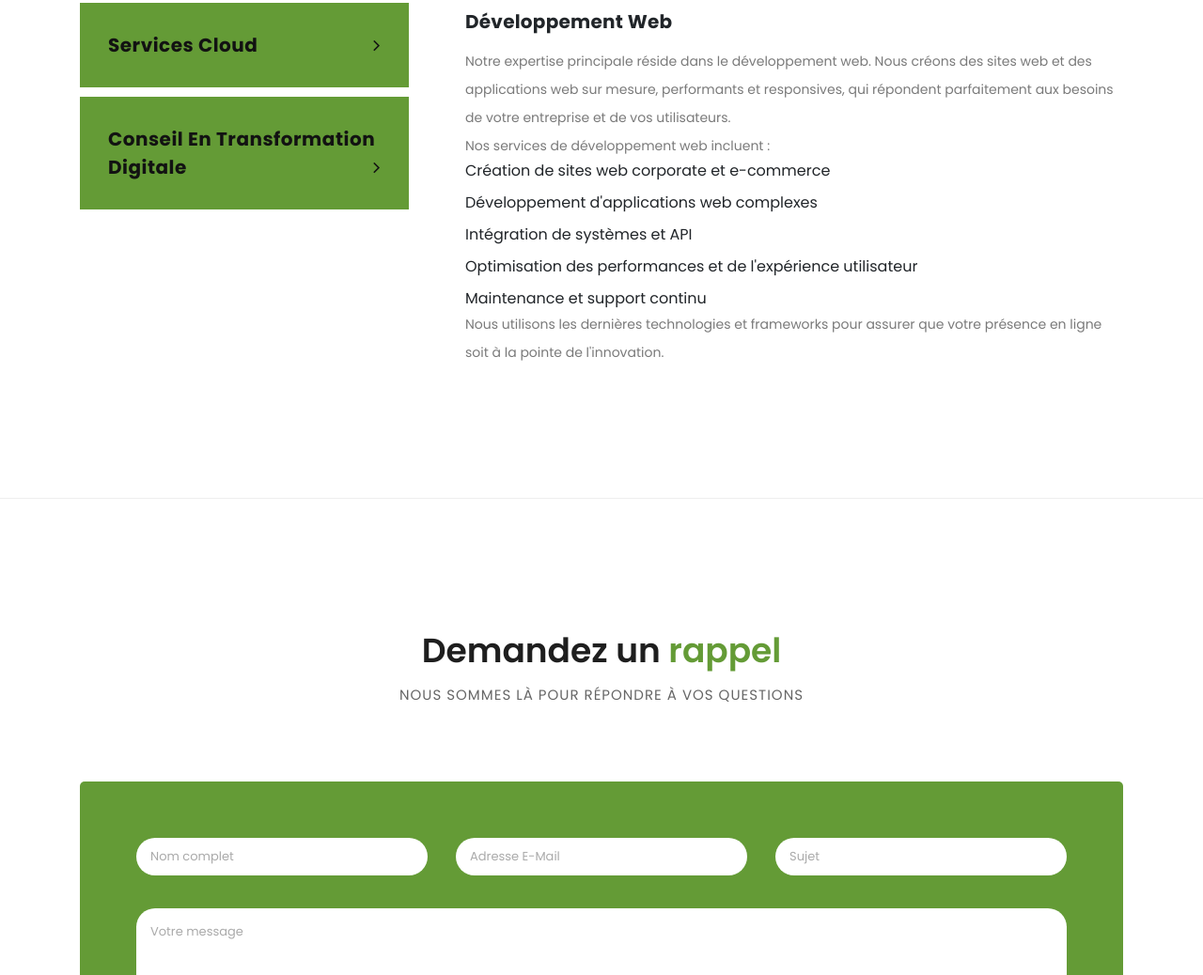
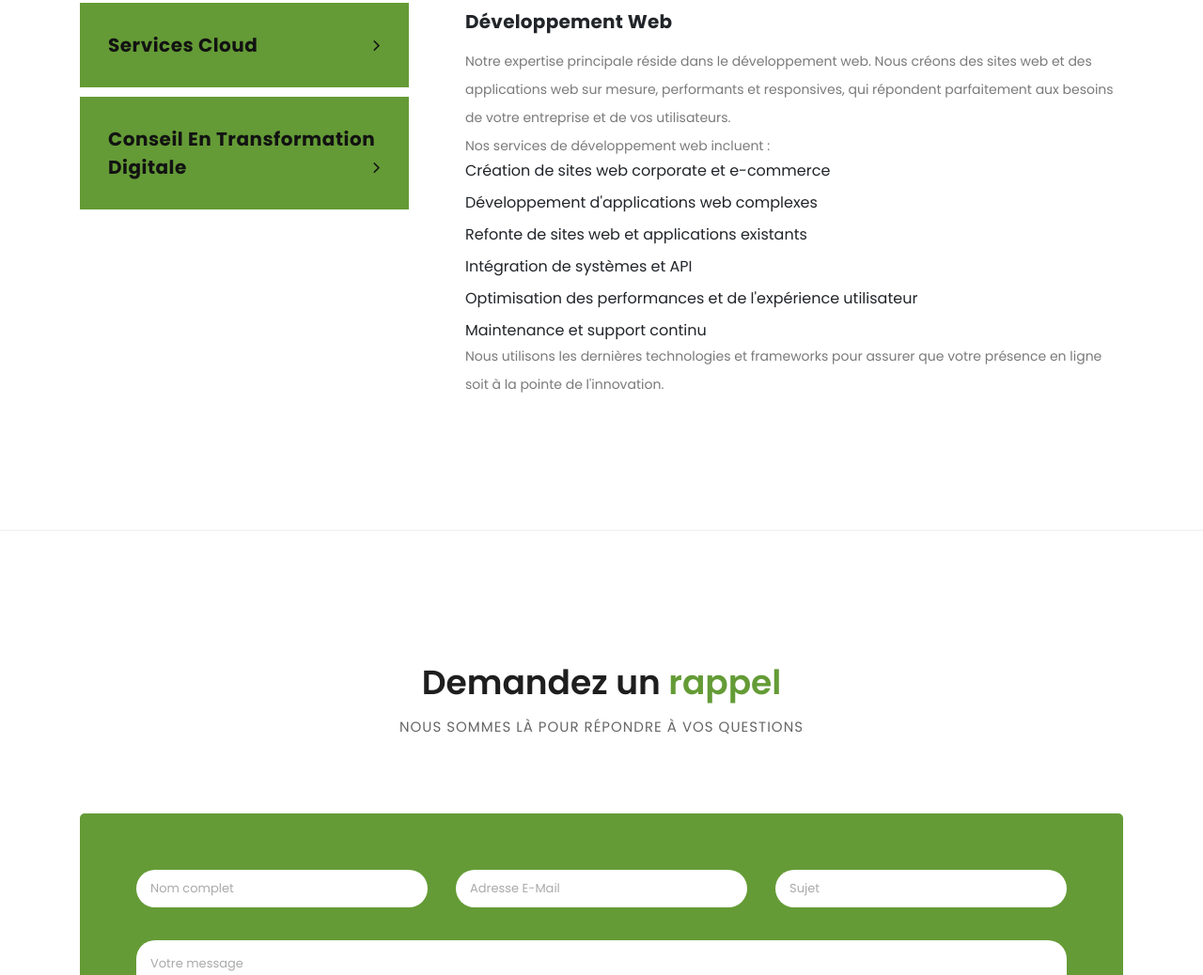
Before and after one commit to StephaneBadr/siteweb, a plain HTML site: page services.html in a window 1280 px wide. Shown: the part 1047-2085 px from the top of the page at 94% size. Drawn offline with Linux system fonts and the light colour scheme.

Commit message:
Update services.html
add Refonte de sites web existants

```diff
--- a/services.html
+++ b/services.html
@@ -112,6 +112,7 @@
                 <ul>
                   <li>Création de sites web corporate et e-commerce</li>
                   <li>Développement d'applications web complexes</li>
+		  <li>Refonte de sites web et applications existants</li>
                   <li>Intégration de systèmes et API</li>
                   <li>Optimisation des performances et de l'expérience utilisateur</li>
                   <li>Maintenance et support continu</li>
```
